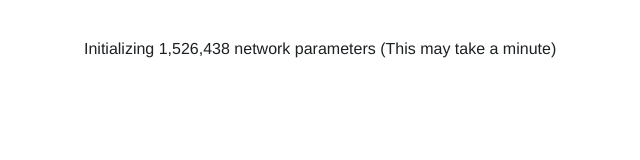
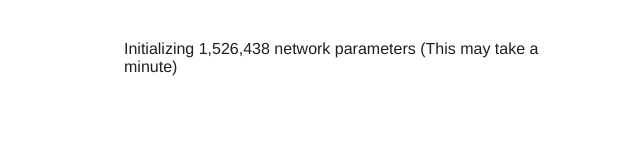
Before and after one commit to kevin-albert/bingbingbongbongbingbingbing, a plain HTML site: page index.html in a window 1280 px wide. Shown: the whole page, without its empty margins (306-946 px from the left). Drawn offline with nearby package versions, Linux system fonts and the light colour scheme.

Commit message:
tremendous

```diff
--- a/index.html
+++ b/index.html
@@ -84,7 +84,9 @@
 </head>
 
 <body class="text-align: center">
-  <div class="network-loading" style="font-family: Helvetica, Roboto, sans-serif; color: #1c2022; font-size: 16px; margin: auto; max-width: 100%; width: 500px; padding: 40px">Initializing 1,526,438 network parameters (This may take a minute)</div>
+  <div class="network-loading" style="font-family: Helvetica, Roboto, sans-serif; color: #1c2022; font-size: 16px; margin: auto; max-width: 100%; width: 500px;">
+    <div style="padding: 40px">Initializing 1,526,438 network parameters (This may take a minute)</div>
+  </div>
   <div class="rapper" style="display: none; margin: auto; max-width: 100%; width: 500px">
     <div id="tweet-container" data-twitter-event-id="0" class="SandboxRoot env-bp-350" style="position: relative;">
       <div class="next-tweet EmbeddedTweet js-clickToOpenTarget tweet-InformationCircle-widgetParent" data-click-to-open-target="https://twitter.com/realDonaldTrump/status/258584864163500033"
```
